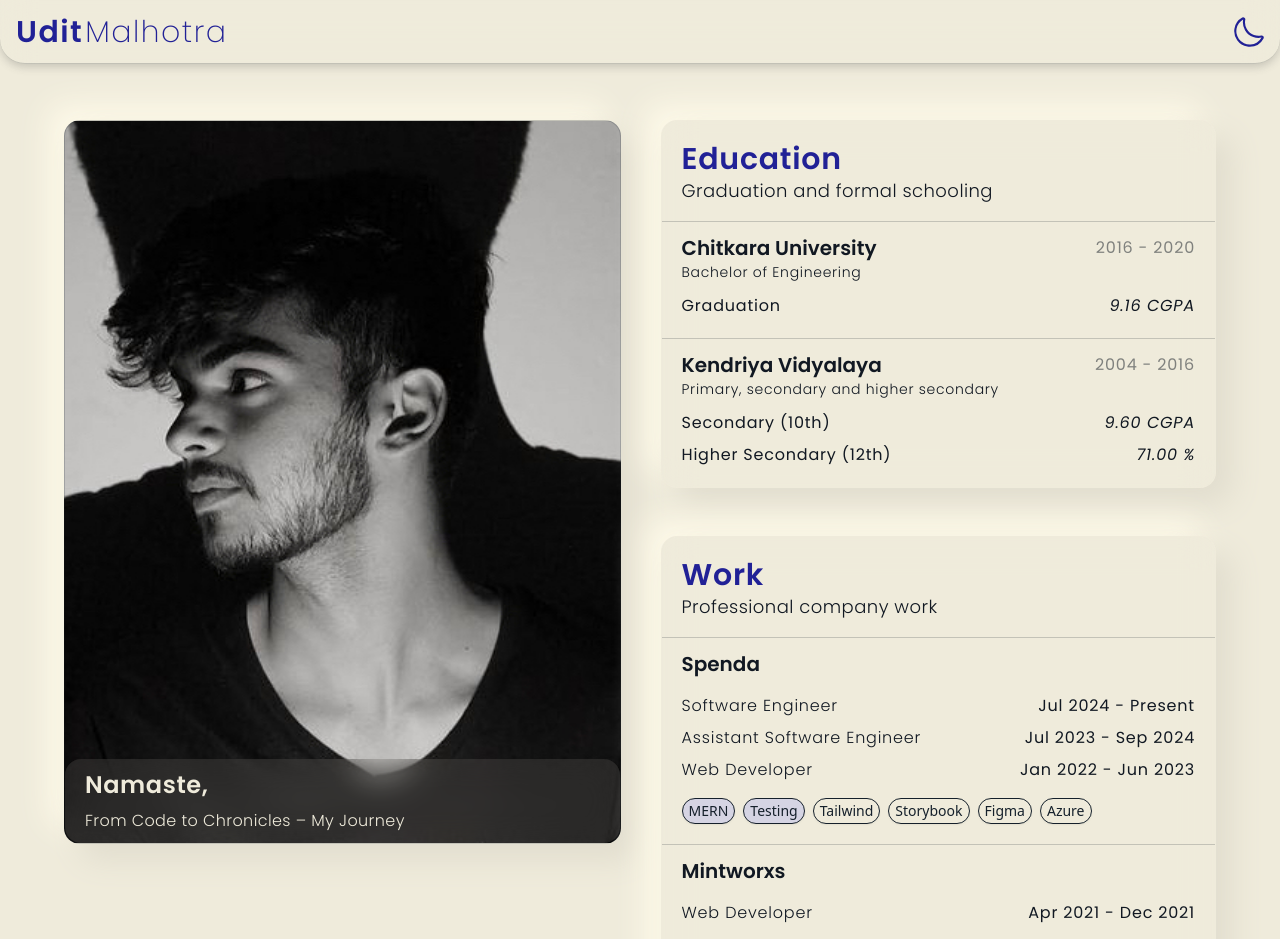
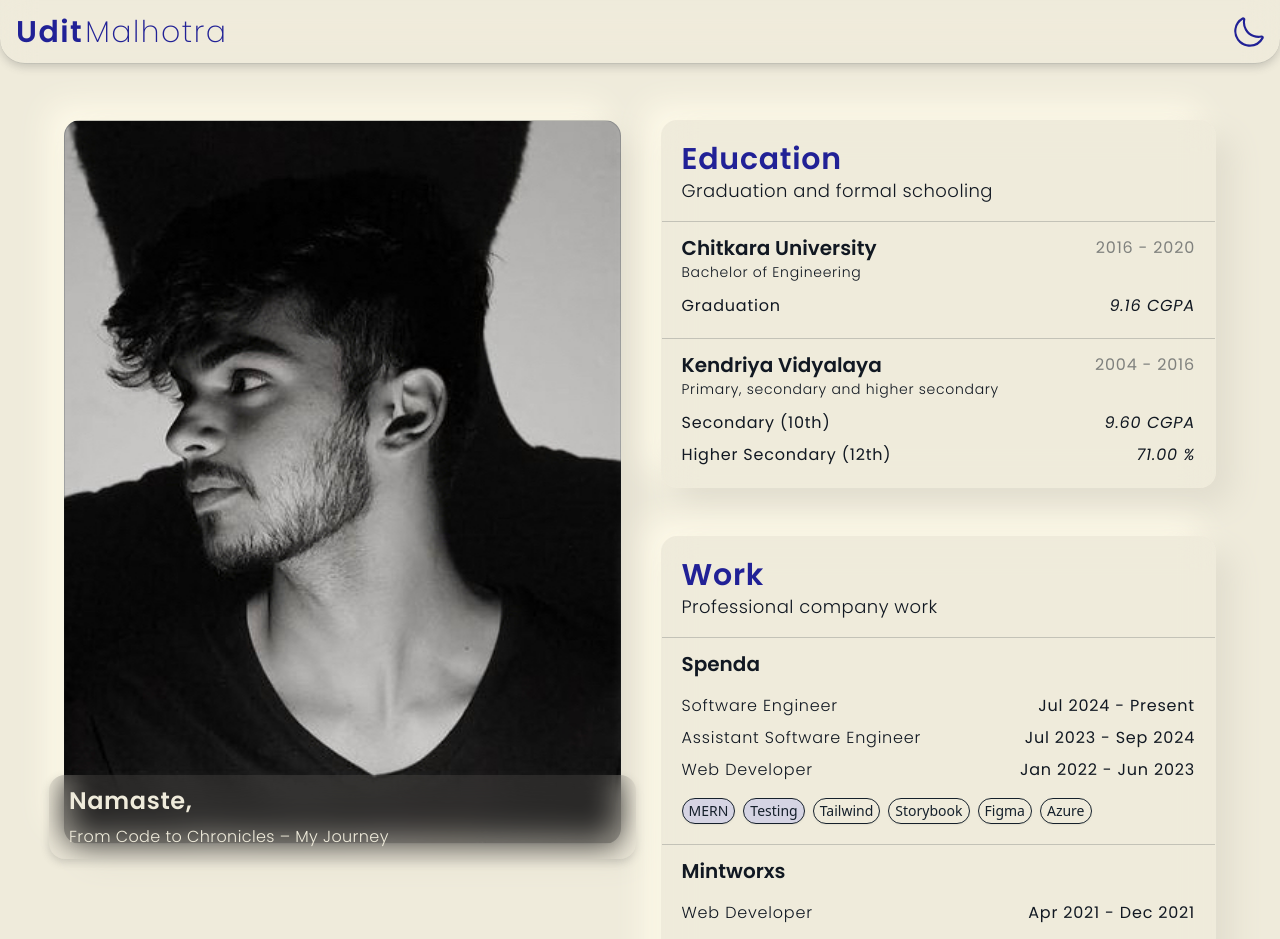
Before and after one commit to uditmalhotraa/udit-portfolio, a React (Vite) app: page /#/ in a window 1280 px wide. Shown: the top 939 px of the page. Built offline with nearby package versions, Linux system fonts and the light colour scheme.

Commit message:
adding glass effect

```diff
--- a/src/components/Header.jsx
+++ b/src/components/Header.jsx
@@ -12,7 +12,7 @@ export const Header = () => {
 
   return (
     <>
-      <div className="fixed flex flex-row justify-between items-center w-full h-16 px-4 shadow-container bg-cream/30 dark:bg-gray/30 backdrop-blur-lg z-20 border-b border-gray/20 dark:border-cream/20  rounded-b-[25px]">
+      <div className="fixed flex flex-row justify-between items-center w-full h-16 px-4 shadow-container bg-cream/20 dark:bg-gray/20 backdrop-blur-lg z-20 border-b border-gray/20 dark:border-cream/20  rounded-b-[25px]">
         <a
           href="/"
           className="font-poppins text-3xl font-semibold tracking-wider text-accent-light dark:text-accent-dark dark:text-accent-dark-dark"
--- a/src/screens/Landing.jsx
+++ b/src/screens/Landing.jsx
@@ -90,7 +90,7 @@ export const Landing = () => {
         <Header />
         <div className="flex flex-col lg:flex-row px-5 md:px-16 mt-28 mb-10 gap-10 lg:max-w-[1280px] xl:max-w-[1536px] 2xl:max-w-[1920px] mx-auto">
           <div className="lg:!sticky lg:top-[120px] lg:left-0 relative flex flex-col justify-end bg-uditPic bg-no-repeat bg-cover bg-top shadow-neo-light dark:shadow-neo-dark !rounded-2xl w-full h-[468px] md:h-[600px] xl:h-[724px] 2xl:h-[796px] border border-gray/20 dark:border-cream/20 ">
-            <div className="flex flex-col gap-2 w-full h-auto z-10 bg-cream/10 dark:bg-gray/30 backdrop-blur-lg px-5 py-2.5 rounded-2xl">
+            <div className=" absolute -bottom-3 md:-bottom-4 -left-[8px] md:-left-[16px] flex flex-col gap-2 w-[calc(100%+16px)] md:w-[calc(100%+32px)] h-auto z-10 bg-cream/10 dark:bg-gray/10 shadow-container backdrop-blur-lg px-5 py-2.5 rounded-2xl">
               <p
                 title="Greetings: I bow to you"
                 className=" font-poppins text-2xl font-semibold tracking-wide text-cream w-[80%] z-10"
```
